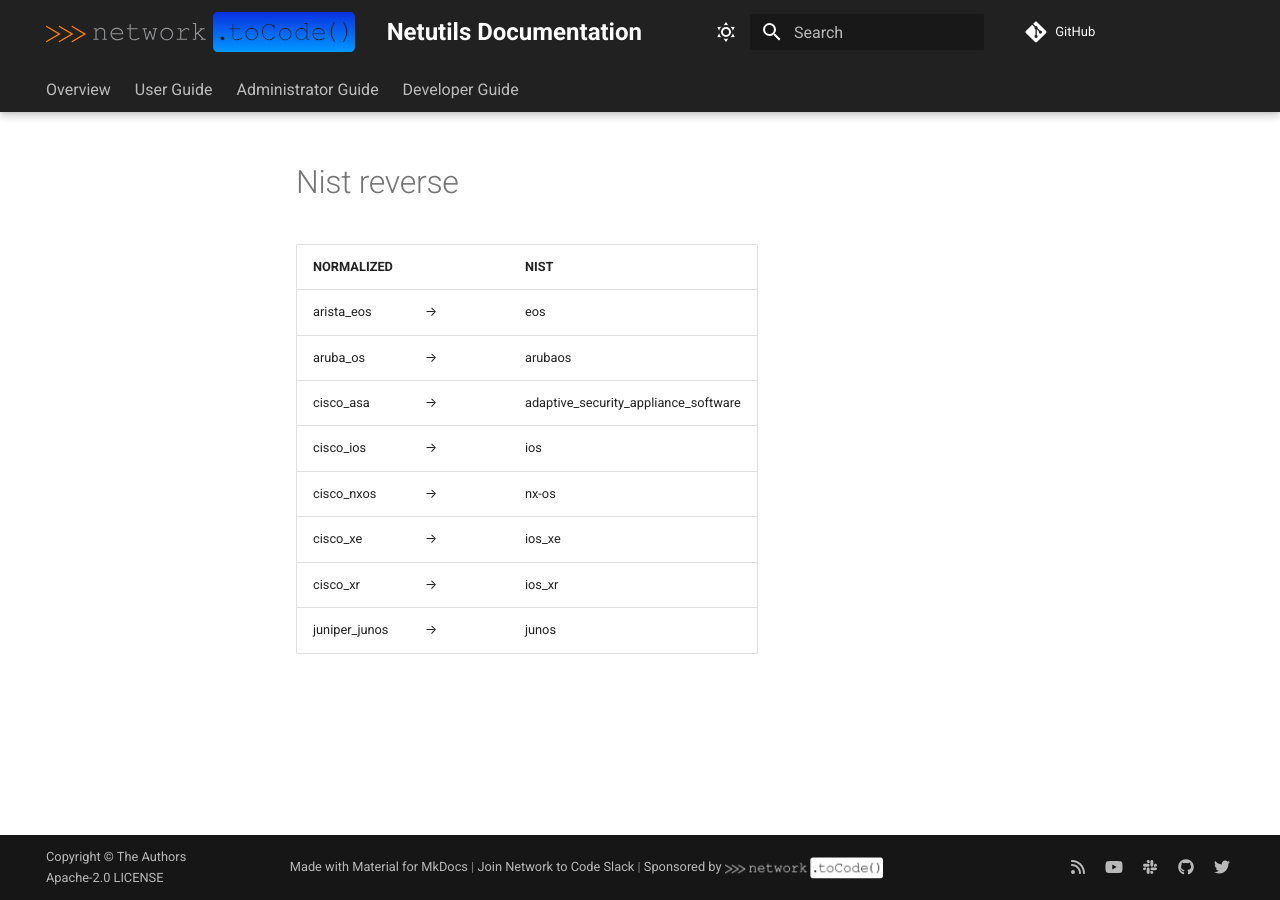
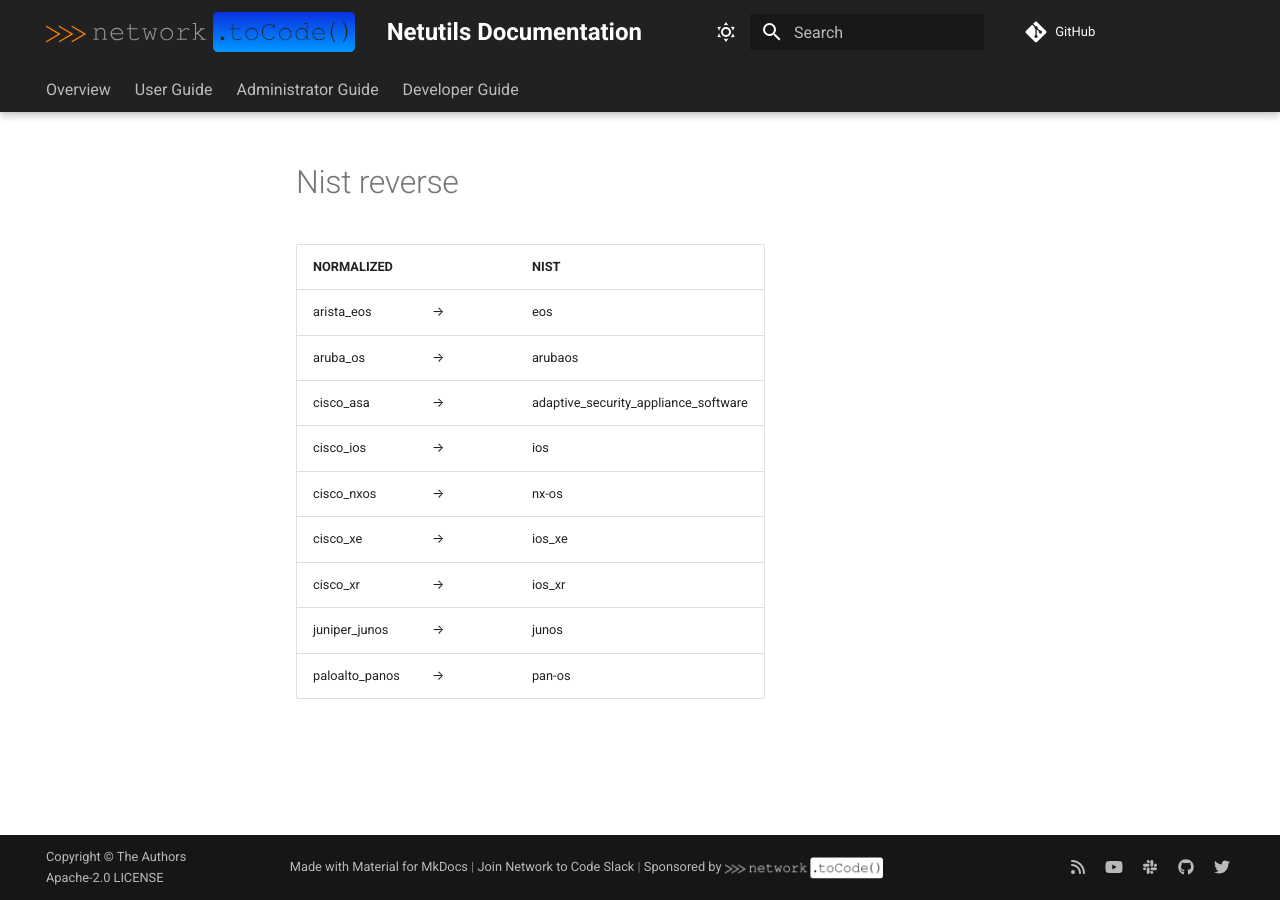
Before and after one commit to networktocode/netutils, an MkDocs documentation site: the page built from docs/user/lib_mapper/nist_reverse.md, in a window 1280 px wide. Built offline with MkDocs 1.6.1 and Material for MkDocs 9.7.7, drawn with Linux system fonts in a browser that asks for light colours; comment, search, counter and statistics services are not loaded.

Commit message:
Ran developmen_scripts again

```diff
--- a/docs/user/lib_mapper/nist_reverse.md
+++ b/docs/user/lib_mapper/nist_reverse.md
@@ -8,3 +8,4 @@
 | cisco_xe | → | ios_xe |
 | cisco_xr | → | ios_xr |
 | juniper_junos | → | junos |
+| paloalto_panos | → | pan-os |
```
